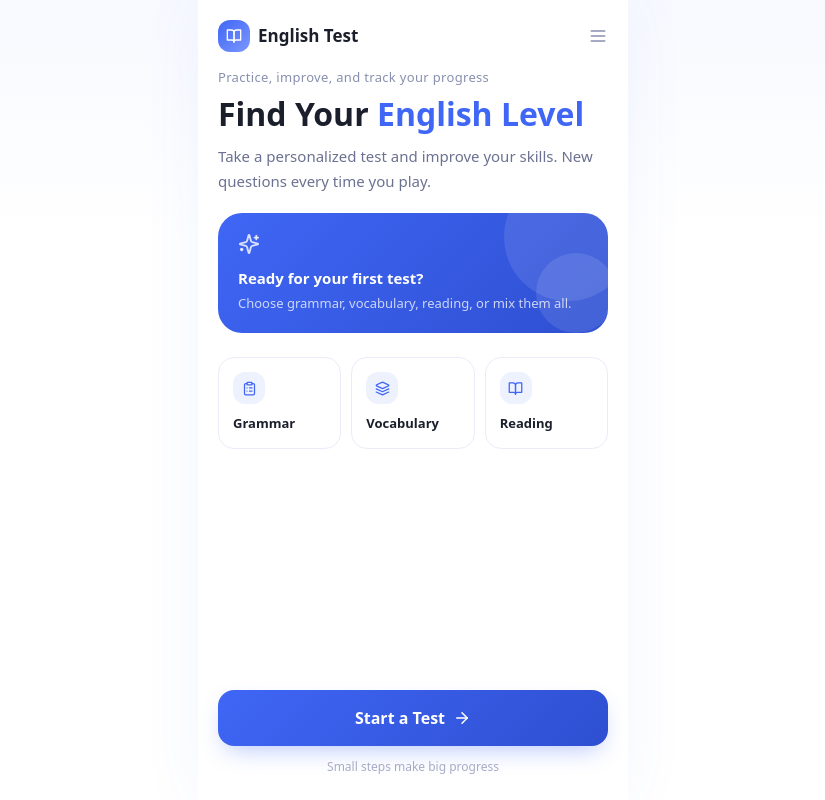
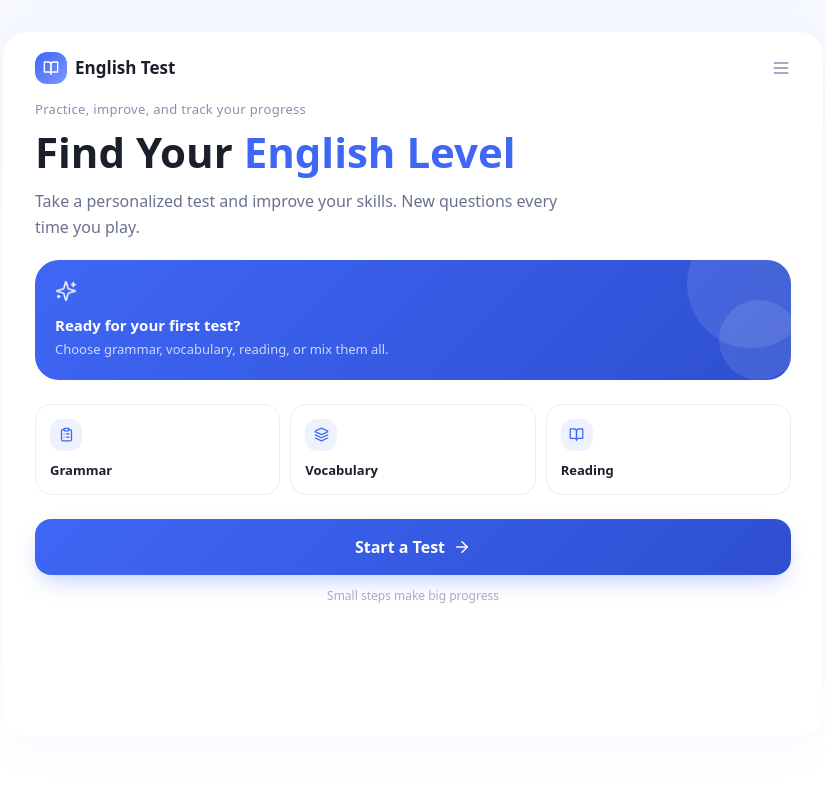
Before and after one commit to mt1212121/english-app, a React (Vite) app: page / in a window 1280 px wide. Shown: the whole page, without its empty margins (227-1052 px from the left). Built offline with nearby package versions, Linux system fonts and the light colour scheme.

Commit message:
Add files via upload

```diff
--- a/src/App.jsx
+++ b/src/App.jsx
@@ -68,7 +68,7 @@ function GradientButton({ children, onClick, disabled, className = "", type = "b
       onClick={onClick}
       disabled={disabled}
       className={
-        "w-full flex items-center justify-center gap-2 rounded-2xl py-4 font-semibold text-white transition-transform active:scale-[0.98] disabled:opacity-40 disabled:active:scale-100 " +
+        "w-full flex items-center justify-center gap-2 rounded-2xl py-4 font-semibold text-white transition-all active:scale-[0.98] hover:brightness-110 disabled:opacity-40 disabled:active:scale-100 disabled:hover:brightness-100 " +
         className
       }
       style={{
@@ -89,7 +89,7 @@ function SecondaryButton({ children, onClick, disabled, className = "" }) {
       onClick={onClick}
       disabled={disabled}
       className={
-        "w-full flex items-center justify-center gap-2 rounded-2xl py-4 font-semibold border transition-colors disabled:opacity-40 " +
+        "w-full flex items-center justify-center gap-2 rounded-2xl py-4 font-semibold border transition-colors hover:bg-[#F7F9FF] disabled:opacity-40 disabled:hover:bg-white " +
         className
       }
       style={{ borderColor: "#DCE2F7", color: "#2B2F45", background: "#fff" }}
@@ -106,7 +106,7 @@ function SecondaryButton({ children, onClick, disabled, className = "" }) {
 function HomeScreen({ onStart, historyCount }) {
   return (
     <div className="flex flex-col h-full">
-      <div className="flex items-center justify-between px-5 pt-5 pb-2">
+      <div className="flex items-center justify-between px-5 md:px-8 pt-5 pb-2">
         <div className="flex items-center gap-2">
           <div
             className="w-8 h-8 rounded-xl flex items-center justify-center"
@@ -119,19 +119,19 @@ function HomeScreen({ onStart, historyCount }) {
         <Menu size={20} className="text-[#8890AE]" />
       </div>
 
-      <div className="px-5 pt-2">
+      <div className="px-5 md:px-8 pt-2">
         <p className="text-[13px] tracking-wide text-[#8890AE]">
           Practice, improve, and track your progress
         </p>
-        <h1 className="text-[32px] leading-[1.15] font-bold text-[#1B1E2B] mt-2">
+        <h1 className="text-[32px] md:text-[42px] leading-[1.15] font-bold text-[#1B1E2B] mt-2">
           Find Your <span style={{ color: BLUE }}>English Level</span>
         </h1>
-        <p className="text-[15px] text-[#6B7190] mt-3 leading-relaxed">
+        <p className="text-[15px] md:text-[16px] text-[#6B7190] mt-3 leading-relaxed md:max-w-[560px]">
           Take a personalized test and improve your skills. New questions every time you play.
         </p>
       </div>
 
-      <div className="px-5 mt-5">
+      <div className="px-5 md:px-8 mt-5">
         <div
           className="rounded-3xl p-5 relative overflow-hidden"
           style={{ background: `linear-gradient(135deg, ${BLUE} 0%, ${BLUE_DARK} 100%)` }}
@@ -150,7 +150,7 @@ function HomeScreen({ onStart, historyCount }) {
         </div>
       </div>
 
-      <div className="px-5 mt-6 grid grid-cols-3 gap-2.5">
+      <div className="px-5 md:px-8 mt-6 grid grid-cols-3 gap-2.5">
         {CATEGORIES.map(({ icon: Icon, label }) => (
           <div key={label} className="rounded-2xl border border-[#EAEDF9] p-3.5 bg-white">
             <div
@@ -164,7 +164,7 @@ function HomeScreen({ onStart, historyCount }) {
         ))}
       </div>
 
-      <div className="mt-auto px-5 pb-6 pt-6">
+      <div className="mt-auto px-5 md:px-8 pb-6 pt-6">
         <GradientButton onClick={onStart}>
           Start a Test <ArrowRight size={18} />
         </GradientButton>
@@ -199,7 +199,7 @@ function SetupScreen({ onBack, onStartTest }) {
 
   return (
     <div className="flex flex-col h-full">
-      <div className="flex items-center gap-3 px-5 pt-5 pb-1">
+      <div className="flex items-center gap-3 px-5 md:px-8 pt-5 pb-1">
         <button onClick={onBack} className="text-[#1B1E2B]">
           <ArrowLeft size={22} />
         </button>
@@ -209,7 +209,7 @@ function SetupScreen({ onBack, onStartTest }) {
         </div>
       </div>
 
-      <div className="flex-1 overflow-y-auto px-5 pb-4">
+      <div className="flex-1 overflow-y-auto px-5 md:px-8 pb-4">
         <p className="text-[13px] font-semibold text-[#1B1E2B] mt-5 mb-3">Choose your level</p>
         <div className="flex flex-col gap-2">
           {LEVELS.map((l) => {
@@ -347,7 +347,7 @@ function SetupScreen({ onBack, onStartTest }) {
         </div>
       </div>
 
-      <div className="px-5 pb-6 pt-3">
+      <div className="px-5 md:px-8 pb-6 pt-3">
         <GradientButton
           onClick={() => onStartTest({ level, count, timerOn, minutes, categories })}
         >
@@ -455,7 +455,7 @@ function QuizScreen({ config, onExit, onFinish }) {
 
   return (
     <div className="flex flex-col h-full">
-      <div className="px-5 pt-5">
+      <div className="px-5 md:px-8 pt-5">
         <div className="flex items-center justify-between">
           <button onClick={onExit} className="text-[#1B1E2B]">
             <X size={22} />
@@ -499,13 +499,13 @@ function QuizScreen({ config, onExit, onFinish }) {
         </div>
       </div>
 
-      <div className="flex-1 overflow-y-auto px-5 pt-5">
+      <div className="flex-1 overflow-y-auto px-5 md:px-8 pt-5">
         {current.passage && (
-          <div className="rounded-2xl p-4 mb-4 text-[14px] leading-relaxed text-[#3F4460]" style={{ background: "#F5F6FB" }}>
+          <div className="rounded-2xl p-4 md:p-5 mb-4 text-[14px] md:text-[15px] leading-relaxed text-[#3F4460]" style={{ background: "#F5F6FB" }}>
             {current.passage}
           </div>
         )}
-        <p className="text-[17px] font-semibold text-[#1B1E2B] leading-snug mb-5">
+        <p className="text-[17px] md:text-[20px] font-semibold text-[#1B1E2B] leading-snug mb-5">
           {current.q}
         </p>
         <div className="flex flex-col gap-3">
@@ -516,7 +516,7 @@ function QuizScreen({ config, onExit, onFinish }) {
               <button
                 key={i}
                 onClick={() => selectOption(i)}
-                className="flex items-center gap-3 rounded-2xl border p-3.5 text-left transition-colors"
+                className="flex items-center gap-3 rounded-2xl border p-3.5 md:p-4 text-left transition-colors hover:border-[#C3CFFB]"
                 style={{
                   borderColor: isSelected ? BLUE : "#EAEDF9",
                   background: isSelected ? "#F2F5FF" : "#fff",
@@ -531,14 +531,14 @@ function QuizScreen({ config, onExit, onFinish }) {
                 >
                   {letter}
                 </div>
-                <span className="text-[14px] text-[#292D42]">{opt}</span>
+                <span className="text-[14px] md:text-[15px] text-[#292D42]">{opt}</span>
               </button>
             );
           })}
         </div>
       </div>
 
-      <div className="px-5 pb-6 pt-3 flex gap-3">
+      <div className="px-5 md:px-8 pb-6 pt-3 flex gap-3">
         <SecondaryButton onClick={goPrev} disabled={index === 0} className="flex-1">
           <ArrowLeft size={16} /> Previous
         </SecondaryButton>
@@ -734,7 +734,7 @@ function ResultsScreen({ session, onReview, onNewTest, onChooseLevel }) {
   return (
     <div className="flex flex-col h-full">
       <canvas ref={canvasRef} className="hidden" />
-      <div className="flex-1 overflow-y-auto px-5 pt-8 pb-4">
+      <div className="flex-1 overflow-y-auto px-5 md:px-8 pt-8 pb-4">
         <div className="flex flex-col items-center text-center">
           <div
             className="w-16 h-16 rounded-full flex items-center justify-center"
@@ -811,7 +811,7 @@ function ResultsScreen({ session, onReview, onNewTest, onChooseLevel }) {
         </div>
       </div>
 
-      <div className="px-5 pb-6 pt-3 flex flex-col gap-2.5">
+      <div className="px-5 md:px-8 pb-6 pt-3 flex flex-col gap-2.5">
         <SecondaryButton onClick={onReview}>
           Review Answers <ChevronRight size={16} />
         </SecondaryButton>
@@ -847,14 +847,14 @@ function ReviewScreen({ session, onBack, onTryAgain, onChooseLevel }) {
 
   return (
     <div className="flex flex-col h-full">
-      <div className="flex items-center gap-3 px-5 pt-5 pb-3">
+      <div className="flex items-center gap-3 px-5 md:px-8 pt-5 pb-3">
         <button onClick={onBack} className="text-[#1B1E2B]">
           <ArrowLeft size={22} />
         </button>
         <h2 className="text-[18px] font-bold text-[#1B1E2B]">Review Answers</h2>
       </div>
 
-      <div className="px-5 flex gap-2">
+      <div className="px-5 md:px-8 flex gap-2">
         {[
           { id: "all", label: `All (${items.length})` },
           { id: "correct", label: `Correct (${correctTotal})` },
@@ -875,7 +875,7 @@ function ReviewScreen({ session, onBack, onTryAgain, onChooseLevel }) {
         ))}
       </div>
 
-      <div className="flex-1 overflow-y-auto px-5 mt-4 flex flex-col gap-2.5">
+      <div className="flex-1 overflow-y-auto px-5 md:px-8 mt-4 flex flex-col gap-2.5">
         {filtered.map(({ q, i, isCorrect }) => {
           const open = openIdx === i;
           return (
@@ -936,7 +936,7 @@ function ReviewScreen({ session, onBack, onTryAgain, onChooseLevel }) {
         <div className="h-2" />
       </div>
 
-      <div className="px-5 pb-6 pt-3 flex flex-col gap-2.5">
+      <div className="px-5 md:px-8 pb-6 pt-3 flex flex-col gap-2.5">
         <GradientButton onClick={onTryAgain}>
           Try Again <RotateCcw size={16} />
         </GradientButton>
@@ -1058,14 +1058,14 @@ function AdminScreen({ onBack }) {
 
   return (
     <div className="flex flex-col h-full">
-      <div className="flex items-center gap-3 px-5 pt-5 pb-3">
+      <div className="flex items-center gap-3 px-5 md:px-8 pt-5 pb-3">
         <button onClick={onBack} className="text-[#1B1E2B]">
           <ArrowLeft size={22} />
         </button>
         <h2 className="text-[18px] font-bold text-[#1B1E2B]">Admin — Add Questions</h2>
       </div>
 
-      <div className="flex-1 overflow-y-auto px-5 pb-4">
+      <div className="flex-1 overflow-y-auto px-5 md:px-8 pb-4">
         <div className="rounded-2xl p-3.5 mb-4 flex gap-2.5" style={{ background: "#F5F6FB" }}>
           <ShieldCheck size={18} style={{ color: BLUE }} className="shrink-0 mt-0.5" />
           <p className="text-[12px] text-[#5B6180] leading-relaxed">
@@ -1170,7 +1170,7 @@ function AdminScreen({ onBack }) {
         )}
       </div>
 
-      <div className="px-5 pb-6 pt-3">
+      <div className="px-5 md:px-8 pb-6 pt-3">
         <GradientButton
           onClick={handleUpload}
           disabled={!parsed || parsed.valid.length === 0 || !password || status === "uploading"}
@@ -1221,12 +1221,12 @@ export default function App() {
 
   return (
     <div
-      className="w-full flex justify-center"
+      className="w-full flex justify-center md:items-start"
       style={{ background: "linear-gradient(180deg, #F7F9FF 0%, #FFFFFF 30%)", minHeight: "100vh" }}
     >
       <div
-        className="w-full bg-white flex flex-col"
-        style={{ maxWidth: 430, minHeight: "100vh", boxShadow: "0 0 60px rgba(63,102,245,0.06)" }}
+        className="w-full bg-white flex flex-col min-h-screen max-w-[430px] md:max-w-[680px] lg:max-w-[820px] md:my-8 md:rounded-3xl md:min-h-[88vh]"
+        style={{ boxShadow: "0 0 60px rgba(63,102,245,0.06)" }}
       >
         {screen === "home" && (
           <HomeScreen onStart={() => setScreen("setup")} historyCount={historyCount} />
```
